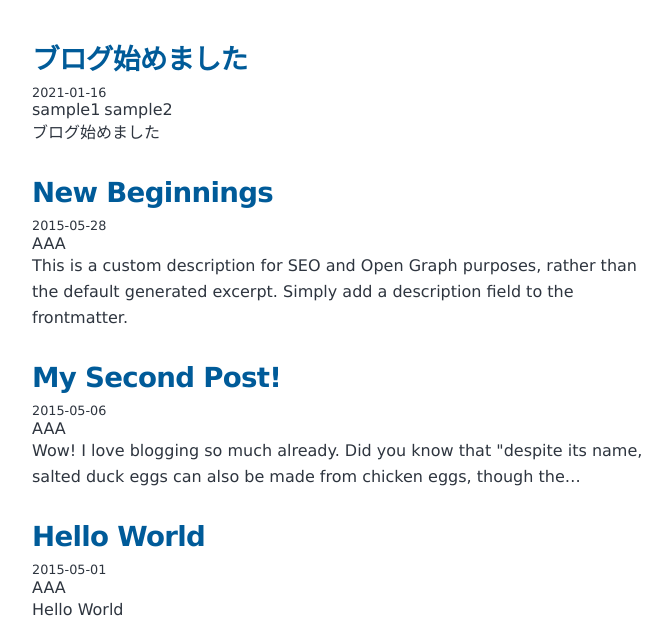
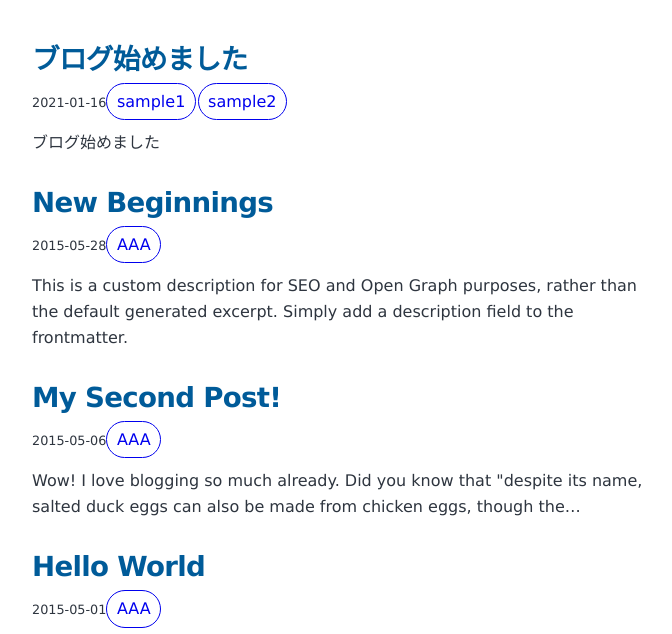
Before and after one commit to Tatsumi0000/Tatsumi0000.github.io, a Gatsby site in the folder blog/: page / in a window 1280 px wide. Shown: the part 96-730 px from the top of the page, without its empty margins (292-964 px from the left). Built offline with nearby package versions, Linux system fonts and the light colour scheme; Gatsby itself is replaced by a stand-in of ours.

Commit message:
Change: ネットで検索して見つけたタグのCSSを当てた

```diff
--- a/blog/gatsby-config.js
+++ b/blog/gatsby-config.js
@@ -14,7 +14,6 @@ module.exports = {
     },
   },
   plugins: [
-    "@chakra-ui/gatsby-plugin",
     {
       resolve: 'gatsby-plugin-graphql-codegen',
       options: {
--- a/blog/src/pages/index.tsx
+++ b/blog/src/pages/index.tsx
@@ -1,10 +1,5 @@
 import React from "react"
 import { Link, graphql } from "gatsby"
-import {
-  HStack,
-  Tag,
-  TagLabel
-} from "@chakra-ui/react"
 
 import Layout from "../components/layout"
 import SEO from "../components/seo"
@@ -46,26 +41,16 @@ const BlogIndex = ({ data, location }) => {
                     </Link>
                   </h2>
                 <small>{post.frontmatter.date}</small>
-                <HStack spacing={4}>
-                  {post.frontmatter.tags.map((tag) => (
-                    <Tag
-                      size="md"
-                      key={tag}
-                      borderRadius="full"
-                      variant="solid"
-                      colorScheme="green"
-                    >
-                      <TagLabel>{tag}</TagLabel>
-                    </Tag>
+                {post.frontmatter.tags.map((tag) => (
+                  <div className="blog-post-tag">{tag}</div>
                   ))}
-                </HStack>
-
                 <section>
                   <p
                     dangerouslySetInnerHTML={{
                       __html: post.frontmatter.description || post.excerpt,
                     }}
                     itemProp="description"
+                    className="postContent"
                   />
                 </section>
               </article>
--- a/blog/src/styles/style.css
+++ b/blog/src/styles/style.css
@@ -315,6 +315,18 @@ a:focus {
   margin-bottom: var(--spacing-8);
 }
 
+.blog-post-tag {
+	display: inline-block;
+	margin: 0 .1em .6em 0;
+	padding: .6em;
+	line-height: 1;
+	text-decoration: none;
+	color: #0000ee;
+	background-color: #fff;
+	border: 1px solid #0000ee;
+	border-radius: 2em;
+}
+
 /* Media queries */
 
 @media (max-width: 42rem) {
```
